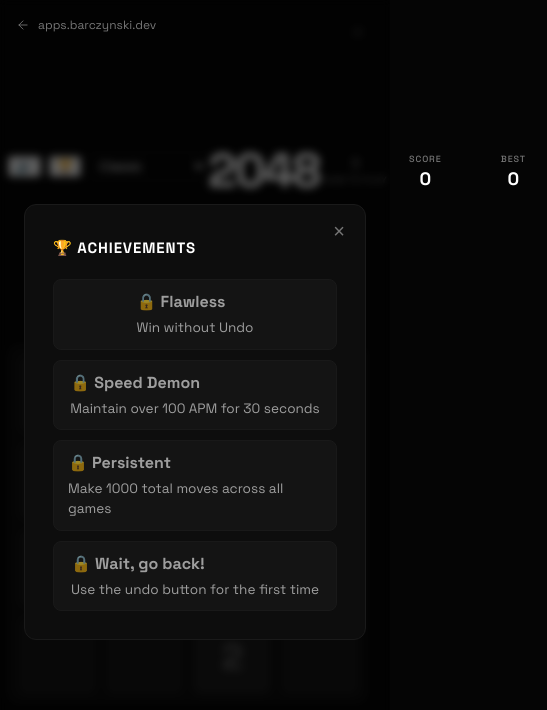
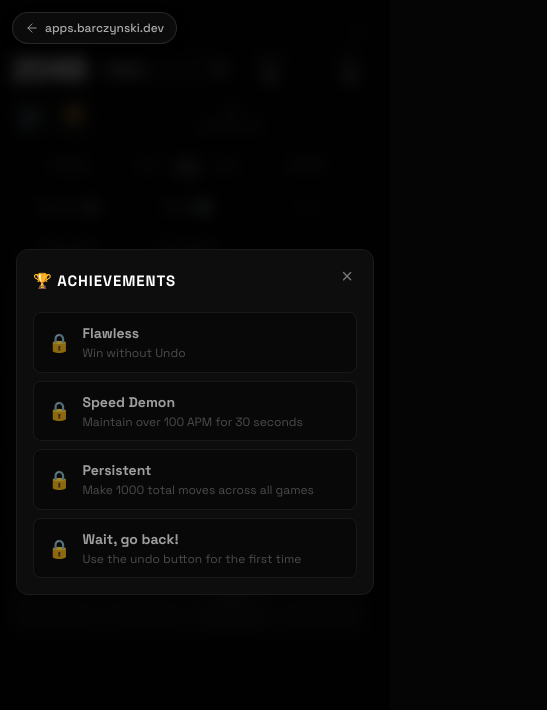
Before and after one commit to adambar88/2048, a React (Vite) app: page / in a window 390 px wide. Both pictures are taken after a click on the button "Achievements". Shown: the top 710 px of the page, 547 px wide, since content can reach past the window. Built offline with nearby package versions, Linux system fonts and the light colour scheme.

Commit message:
fix(ui): adjust 2048 UI for mobile screens

```diff
--- a/index.html
+++ b/index.html
@@ -3,7 +3,7 @@
 
 <head>
   <meta charset="UTF-8" />
-  <meta name="viewport" content="width=device-width, initial-scale=1.0" />
+  <meta name="viewport" content="width=device-width, initial-scale=1.0, maximum-scale=1.0, user-scalable=no, viewport-fit=cover" />
   <title>2048 — barczynski.dev</title>
   <meta name="description"
     content="Feature-rich 2048 sliding puzzle game with multiple grid sizes, challenge mode, and statistics. Built with React.">
@@ -30,21 +30,44 @@
   <style>
     .back-link {
       position: fixed;
-      top: 16px;
-      left: 16px;
+      top: max(12px, env(safe-area-inset-top));
+      left: max(12px, env(safe-area-inset-left));
       display: flex;
       align-items: center;
-      gap: 8px;
+      gap: 6px;
+      padding: 6px 12px;
+      border-radius: 20px;
+      background: rgba(13, 13, 13, 0.85);
+      backdrop-filter: blur(12px);
+      -webkit-backdrop-filter: blur(12px);
+      border: 1px solid rgba(255, 255, 255, 0.12);
       text-decoration: none;
-      color: #767676;
+      color: #aaa;
       font-family: 'Space Grotesk', sans-serif;
       font-size: 12px;
-      z-index: 999;
-      transition: color 0.15s;
+      font-weight: 500;
+      z-index: 9999;
+      transition: all 0.2s ease;
+      box-shadow: 0 4px 12px rgba(0,0,0,0.3);
+      touch-action: manipulation;
+    }
+
+    [data-theme="light"] .back-link {
+      background: rgba(255, 255, 255, 0.85);
+      border-color: rgba(0, 0, 0, 0.12);
+      color: #555;
+      box-shadow: 0 4px 12px rgba(0,0,0,0.08);
     }
 
     .back-link:hover {
       color: #fff;
+      border-color: rgba(255, 255, 255, 0.3);
+      transform: translateY(-1px);
+    }
+
+    [data-theme="light"] .back-link:hover {
+      color: #000;
+      border-color: rgba(0, 0, 0, 0.3);
     }
 
     .back-link svg {
--- a/src/App.css
+++ b/src/App.css
@@ -1,5 +1,5 @@
 :root {
-  --board-size: min(480px, 92vw);
+  --board-size: min(480px, 92vw, 55vh);
   --cell-gap: 10px;
   --grid-size: 4;
   --cell-size: calc((var(--board-size) - var(--cell-gap) * 5) / 4);
@@ -160,24 +160,93 @@ body {
 /* ── Layout ───────────────────────────────────────────── */
 
 .container {
-  width: var(--board-size);
-  padding: 20px 0 28px;
+  width: 100%;
+  max-width: var(--board-size);
+  padding: 0;
+  box-sizing: border-box;
+  display: flex;
+  flex-direction: column;
+  align-items: center;
 }
 
 /* ── Header ───────────────────────────────────────────── */
 
 .header {
+  display: flex;
+  flex-direction: column;
+  gap: 10px;
+  width: 100%;
+  margin-bottom: 12px;
+}
+
+.header-top {
   display: flex;
   justify-content: space-between;
   align-items: center;
-  margin-bottom: 8px;
-}
-
-h1 {
-  font-size: 56px;
+  width: 100%;
+  gap: 12px;
+}
+
+.header-left {
+  display: flex;
+  align-items: center;
+  gap: 10px;
+}
+
+.header-title {
+  font-size: 38px;
   font-weight: 700;
   margin: 0;
-  letter-spacing: -2px;
+  letter-spacing: -1.5px;
+  color: var(--text);
+  line-height: 1;
+}
+
+.game-mode-select {
+  padding: 6px 10px;
+  border-radius: 6px;
+  background: var(--board-bg);
+  color: var(--text);
+  border: 1px solid var(--btn-border);
+  font-family: 'Space Grotesk', sans-serif;
+  font-size: 12px;
+  font-weight: 600;
+  cursor: pointer;
+  outline: none;
+}
+
+.header-actions {
+  display: flex;
+  align-items: center;
+  gap: 8px;
+  width: 100%;
+}
+
+.icon-button {
+  display: inline-flex;
+  align-items: center;
+  justify-content: center;
+  width: 36px;
+  height: 36px;
+  border-radius: 6px;
+  background: var(--board-bg);
+  border: 1px solid var(--btn-border);
+  color: var(--text);
+  cursor: pointer;
+  font-size: 15px;
+  transition: all 0.15s ease;
+}
+
+.icon-button:hover {
+  background: var(--btn-bg-hover);
+  border-color: var(--text-dim);
+}
+
+h1 {
+  font-size: 38px;
+  font-weight: 700;
+  margin: 0;
+  letter-spacing: -1.5px;
   color: var(--text);
   background: none;
   -webkit-background-clip: unset;
@@ -1131,15 +1200,17 @@ h1 {
 .help-overlay {
   position: fixed;
   inset: 0;
-  background: rgba(0, 0, 0, 0.6);
-  z-index: 100;
+  background: rgba(0, 0, 0, 0.75);
+  z-index: 1000;
   display: flex;
   align-items: center;
   justify-content: center;
-  padding: 24px;
-  backdrop-filter: blur(4px);
-  -webkit-backdrop-filter: blur(4px);
+  padding: max(16px, env(safe-area-inset-top)) 16px max(16px, env(safe-area-inset-bottom));
+  backdrop-filter: blur(8px);
+  -webkit-backdrop-filter: blur(8px);
   animation: fade-in 180ms ease;
+  overflow-y: auto;
+  box-sizing: border-box;
 }
 
 @keyframes fade-in {
@@ -1156,12 +1227,15 @@ h1 {
   position: relative;
   background: var(--board-bg);
   border: 1px solid var(--border);
-  border-radius: 12px;
-  padding: 32px 28px 28px;
-  max-width: 420px;
+  border-radius: 16px;
+  padding: 24px 20px 20px;
+  max-width: 440px;
   width: 100%;
-  max-height: 85vh;
+  max-height: min(85dvh, 650px);
   overflow-y: auto;
+  box-sizing: border-box;
+  margin: auto;
+  box-shadow: 0 10px 30px rgba(0, 0, 0, 0.5);
   animation: panel-in 200ms cubic-bezier(0.34, 1.4, 0.64, 1);
 }
 
@@ -1370,56 +1444,70 @@ h1 {
 
 @media (max-width: 520px) {
   :root {
-    --cell-gap: 10px;
+    --cell-gap: 8px;
   }
 
   .container {
-    padding: 10px 0 16px;
+    padding: 0;
+  }
+
+  .header-title {
+    font-size: 32px;
   }
 
   h1 {
-    font-size: 48px;
-    letter-spacing: -2px;
+    font-size: 32px;
+    letter-spacing: -1px;
+  }
+
+  .game-mode-select {
+    padding: 4px 8px;
+    font-size: 11px;
   }
 
   .score-container {
-    padding: 7px 10px;
-    min-width: 48px;
+    padding: 5px 8px;
+    min-width: 44px;
   }
 
   .score-value {
-    font-size: 18px;
+    font-size: 16px;
   }
 
   .score-label {
-    font-size: 9px;
-  }
-
-  /* Stack explanation text above the button row */
+    font-size: 8px;
+  }
+
   .game-intro {
-    margin-bottom: 10px;
+    margin-bottom: 8px;
+    width: 100%;
   }
 
   .game-explanation {
-    font-size: 12px;
+    font-size: 11px;
   }
 
   .intro-buttons {
     gap: 6px;
   }
 
+  .help-panel {
+    padding: 20px 16px 16px;
+    border-radius: 12px;
+  }
+
   .game-message p {
-    font-size: 38px;
+    font-size: 32px;
   }
 
   .stats-drawer {
-    margin-top: 10px;
-    padding: 12px 10px;
-    gap: 8px;
+    margin-top: 8px;
+    padding: 10px 8px;
+    gap: 6px;
   }
 
   .stat-value {
-    font-size: 18px;
+    font-size: 16px;
   }
 }
 
@@ -1527,35 +1615,70 @@ h1 {
   transition: width 100ms linear;
 }
 
-/* ── Achievements Modal ───────────────────────────────── */
-.achievements-modal {
-  position: absolute;
-  top: 60px;
-  right: 0;
-  width: 250px;
-  background: var(--bg);
+/* ── Achievements Modal & Badges ───────────────────────── */
+.badges-list {
+  display: flex;
+  flex-direction: column;
+  gap: 8px;
+  margin-top: 12px;
+}
+
+.badge-item {
+  display: flex;
+  align-items: center;
+  gap: 12px;
+  padding: 10px 14px;
+  border-radius: 8px;
+  background: var(--overlay-bg);
   border: 1px solid var(--btn-border);
-  border-radius: 8px;
-  padding: 10px;
-  z-index: 200;
-  box-shadow: 0 4px 12px rgba(0,0,0,0.5);
-  display: flex;
-  flex-direction: column;
-  gap: 10px;
-}
-.badge-item {
-  display: flex;
-  flex-direction: column;
-  padding: 8px;
+  transition: all 0.2s ease;
+}
+
+.badge-item.unlocked {
+  background: var(--board-bg);
+  border-color: #edc22e;
+  border-left: 4px solid #edc22e;
+}
+
+.badge-item.locked {
+  opacity: 0.6;
+}
+
+.badge-icon {
+  font-size: 18px;
+  flex-shrink: 0;
+}
+
+.badge-info {
+  flex: 1;
+  min-width: 0;
+}
+
+.badge-name {
+  font-weight: 700;
+  font-size: 14px;
+  color: var(--text);
+  display: block;
+}
+
+.badge-desc {
+  font-size: 12px;
+  color: var(--text-dim);
+  margin: 2px 0 0;
+  line-height: 1.3;
+}
+
+.badge-tag {
+  font-size: 10px;
+  font-weight: 700;
+  text-transform: uppercase;
+  letter-spacing: 0.05em;
+  padding: 2px 6px;
   border-radius: 4px;
-  background: var(--overlay-bg);
-}
-.badge-item.unlocked {
-  background: var(--btn-bg);
-  border-left: 4px solid #edc22e;
-}
-.badge-name { font-weight: bold; }
-.badge-desc { font-size: 0.8em; color: var(--text-dim); }
+  background: rgba(237, 194, 46, 0.15);
+  color: #edc22e;
+  flex-shrink: 0;
+}
 
 /* ── Toasts ───────────────────────────────────────────── */
 .toasts-container {
--- a/src/components/Header/Header.tsx
+++ b/src/components/Header/Header.tsx
@@ -36,13 +36,43 @@ export const Header: React.FC<HeaderProps> = ({
   challengeLevel,
 }) => {
   return (
-    <div className="header">
-      <div style={{ display: 'flex', gap: '8px', alignItems: 'center', marginBottom: '8px' }}>
+    <header className="header">
+      <div className="header-top">
+        <div className="header-left">
+          <h1 className="header-title">2048</h1>
+          <select
+            className="game-mode-select"
+            value={gameMode}
+            onChange={(e) => onGameModeChange(e.target.value as GameMode)}
+            aria-label="Select Game Mode"
+          >
+            <option value={GameMode.CLASSIC}>Classic</option>
+            <option value={GameMode.BLITZ}>Blitz ⚡</option>
+            <option value={GameMode.OBSTACLES}>Obstacles 🪨</option>
+            <option value={GameMode.FIBONACCI}>Fibonacci 🔢</option>
+            <option value={GameMode.ZEN}>Zen 🧘</option>
+            <option value={GameMode.CUSTOM_TARGET}>Custom Target 🎯</option>
+          </select>
+        </div>
+
+        <ScoreBoard
+          score={score}
+          bestScore={bestScore}
+          scoreDelta={scoreDelta}
+          onDeltaEnd={onDeltaEnd}
+          isChallenge={isChallenge}
+          challengeTarget={challengeTarget}
+          challengeTimeLeft={challengeTimeLeft}
+          challengeLevel={challengeLevel}
+        />
+      </div>
+
+      <div className="header-actions">
         <button
           className="icon-button"
           onClick={onToggleMute}
           aria-label="Toggle Mute"
-          title="Toggle Mute"
+          title={isMuted ? 'Unmute sound' : 'Mute sound'}
         >
           {isMuted ? '🔇' : '🔊'}
         </button>
@@ -50,53 +80,20 @@ export const Header: React.FC<HeaderProps> = ({
           className="icon-button"
           onClick={onToggleAchievements}
           aria-label="Achievements"
-          title="Achievements"
+          title="View achievements"
         >
           🏆
         </button>
-        <select
-          value={gameMode}
-          onChange={(e) => onGameModeChange(e.target.value as GameMode)}
-          style={{
-            padding: '5px',
-            borderRadius: '4px',
-            background: 'var(--btn-bg)',
-            color: 'var(--text)',
-            border: '1px solid var(--btn-border)',
-            cursor: 'pointer',
-          }}
-          aria-label="Select Game Mode"
+        <button
+          className="help-btn"
+          onClick={onToggleHelp}
+          aria-label="How to play"
+          title="How to play"
         >
-          <option value={GameMode.CLASSIC}>Classic</option>
-          <option value={GameMode.BLITZ}>Blitz</option>
-          <option value={GameMode.OBSTACLES}>Obstacles</option>
-          <option value={GameMode.FIBONACCI}>Fibonacci</option>
-          <option value={GameMode.ZEN}>Zen</option>
-          <option value={GameMode.CUSTOM_TARGET}>Custom Target</option>
-        </select>
+          <span className="help-btn-icon">?</span>
+          <span className="help-btn-label">How to play</span>
+        </button>
       </div>
-
-      <h1>2048</h1>
-      <button
-        className="help-btn"
-        onClick={onToggleHelp}
-        aria-label="How to play"
-        title="How to play"
-      >
-        <span className="help-btn-icon">?</span>
-        <span className="help-btn-label">How to play</span>
-      </button>
-
-      <ScoreBoard
-        score={score}
-        bestScore={bestScore}
-        scoreDelta={scoreDelta}
-        onDeltaEnd={onDeltaEnd}
-        isChallenge={isChallenge}
-        challengeTarget={challengeTarget}
-        challengeTimeLeft={challengeTimeLeft}
-        challengeLevel={challengeLevel}
-      />
-    </div>
+    </header>
   );
 };
--- a/src/components/Modals/AchievementsModal.tsx
+++ b/src/components/Modals/AchievementsModal.tsx
@@ -27,31 +27,18 @@ export const AchievementsModal: React.FC<AchievementsModalProps> = ({
           ×
         </button>
         <h2 className="help-title">🏆 Achievements</h2>
-        <div style={{ display: 'flex', flexDirection: 'column', gap: '10px', marginTop: '15px' }}>
+        <div className="badges-list">
           {badges.map((b) => (
             <div
               key={b.id}
-              className={`badge-item ${b.isUnlocked ? 'unlocked' : ''}`}
-              style={{
-                display: 'flex',
-                justifyContent: 'space-between',
-                alignItems: 'center',
-                padding: '10px 14px',
-                borderRadius: '8px',
-                background: b.isUnlocked ? 'var(--btn-bg)' : 'rgba(128, 128, 128, 0.1)',
-                border: `1px solid ${b.isUnlocked ? 'var(--primary)' : 'var(--btn-border)'}`,
-                opacity: b.isUnlocked ? 1 : 0.6,
-              }}
+              className={`badge-item ${b.isUnlocked ? 'unlocked' : 'locked'}`}
             >
-              <div>
-                <span className="badge-name" style={{ color: 'var(--text)', fontWeight: 'bold' }}>
-                  {b.isUnlocked ? '✅ ' : '🔒 '}
-                  {b.name}
-                </span>
-                <p className="badge-desc" style={{ margin: '4px 0 0', fontSize: '0.85rem', color: 'var(--text-secondary)' }}>
-                  {b.description}
-                </p>
+              <span className="badge-icon">{b.isUnlocked ? '✨' : '🔒'}</span>
+              <div className="badge-info">
+                <span className="badge-name">{b.name}</span>
+                <p className="badge-desc">{b.description}</p>
               </div>
+              {b.isUnlocked && <span className="badge-tag">Unlocked</span>}
             </div>
           ))}
         </div>
--- a/src/index.css
+++ b/src/index.css
@@ -20,9 +20,10 @@ body {
   min-height: 100vh;
   min-height: 100dvh;
   display: flex;
-  justify-content: center;
-  align-items: safe center;
+  flex-direction: column;
+  align-items: center;
+  justify-content: flex-start;
   width: 100%;
-  padding: 16px 0;
+  padding: max(48px, calc(16px + env(safe-area-inset-top))) 12px max(24px, env(safe-area-inset-bottom));
   box-sizing: border-box;
 }
```
